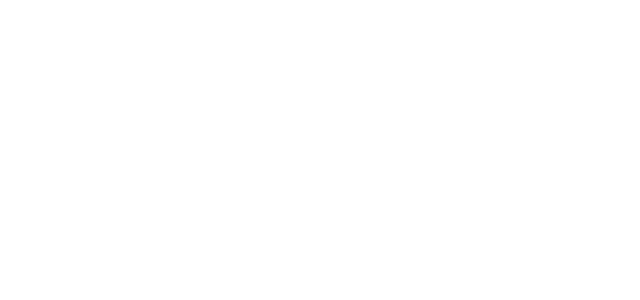
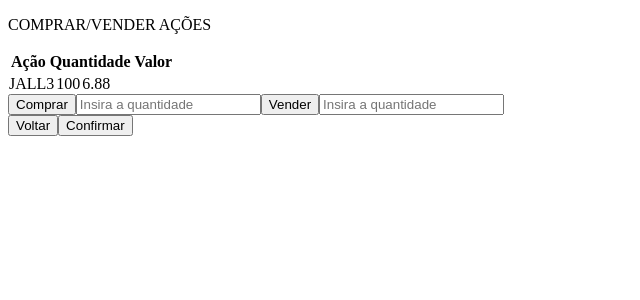
Before and after one commit to Kamila-hydalgo/desafio-tecnico-XP, a React (Create React App) app in the folder desafio-xp/: page /assets/1/1 in a window 1280 px wide. Before the commit this address had no page. Shown: the top 300 px of the page, without its empty margins (0-640 px from the left). Built offline with nearby package versions, Linux system fonts and the light colour scheme.

Commit message:
feat: implementação da rota de treadeAssets via tela de assets

```diff
--- a/desafio-xp/src/App.jsx
+++ b/desafio-xp/src/App.jsx
@@ -8,10 +8,10 @@
 function App() {
   return (
     <Routes>
-      <Route exact path="/" element={<Login />} />
-      <Route exact path="/assets" element={<Assets />} />
-      <Route exac path="/asset/:id" element={<TradeAsset />} />
-      <Route exact path="/account" element={<Account />} />
+      <Route path="/" element={<Login />} />
+      <Route path="/assets" element={<Assets />} />
+      <Route path="/assets/:asset/:id" element={<TradeAsset />} />
+      <Route path="/account" element={<Account />} />
     </Routes>
   );
 }
--- a/desafio-xp/src/components/AllAssets/AllAssets.js
+++ b/desafio-xp/src/components/AllAssets/AllAssets.js
@@ -1,7 +1,10 @@
 import React from 'react';
+import { useNavigate } from 'react-router-dom';
 import assets from '../../utils/assets.json';
 
 function AllAssets() {
+  const navigate = useNavigate();
+
   return (
     <div>
       <p>LISTA DE AÇÕES</p>
@@ -23,6 +26,7 @@
               <td>
                 <button
                   type="button"
+                  onClick={() => navigate(`${asset.asset}/${asset.id}`)}
                 >
                   C
                 </button>
--- a/desafio-xp/src/pages/TradeAsset/TradeAsset.js
+++ b/desafio-xp/src/pages/TradeAsset/TradeAsset.js
@@ -0,0 +1,76 @@
+import React from 'react';
+import { useParams, useNavigate } from 'react-router-dom';
+
+import assets from '../../utils/assets.json';
+
+function TradeAsset() {
+  const navigate = useNavigate();
+  const { id } = useParams();
+
+  const assetSelected = assets.filter((asset) => asset.id === +id);
+
+  return (
+    <main>
+      <p>COMPRAR/VENDER AÇÕES</p>
+      <table>
+        <thead>
+          <tr>
+            <th>Ação</th>
+            <th>Quantidade</th>
+            <th>Valor</th>
+          </tr>
+        </thead>
+      </table>
+      <tbody>
+        { assetSelected.map((asset) => (
+          <tr key={asset.id}>
+            <td>{ asset.asset }</td>
+            <td>{ asset.quantity }</td>
+            <td>{ asset.price }</td>
+          </tr>
+        ))}
+      </tbody>
+      <form>
+        <label htmlFor="buyAsset">
+          <button
+            type="button"
+            id="buyAsset"
+          >
+            Comprar
+          </button>
+          <input
+            placeholder="Insira a quantidade"
+            type="text"
+          />
+        </label>
+        <label htmlFor="sellAsset">
+          <button
+            type="button"
+            id="sellAsset"
+          >
+            Vender
+          </button>
+          <input
+            placeholder="Insira a quantidade"
+            type="text"
+          />
+        </label>
+      </form>
+      <div>
+        <button
+          type="button"
+          onClick={() => navigate('/assets')}
+        >
+          Voltar
+        </button>
+        <button
+          type="button"
+        >
+          Confirmar
+        </button>
+      </div>
+    </main>
+  );
+}
+
+export default TradeAsset;
```
